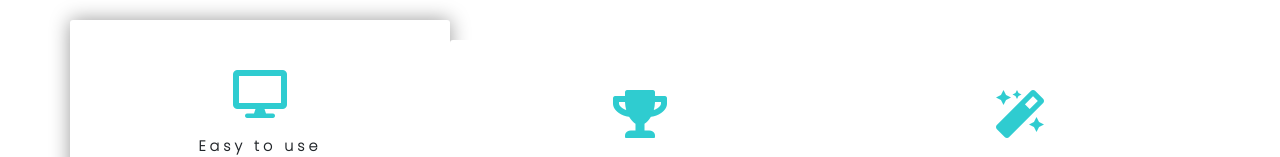
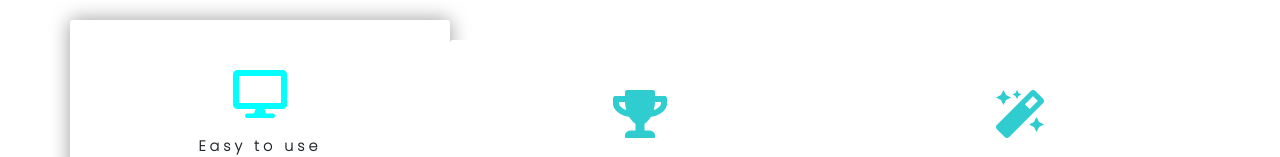
Before and after one commit to Rohit-web-dev/myproject-1.github.io, a plain HTML site: page index.html in a window 1280 px wide. In both pictures the pointer is over the icon 260 px from the left and 974 px from the top of the page. Shown: the part 860-1017 px from the top of the page. Drawn offline with nearby package versions, Linux system fonts and the light colour scheme.

Commit message:
Update style.css

```diff
--- a/style.css
+++ b/style.css
@@ -24,7 +24,9 @@ i{
 	color: #2fccd0;
 }
 
-.i:hover{ color: cyan; }
+i:hover{
+	color: cyan;
+}
 
 .header{
 	width: 100%;
```
